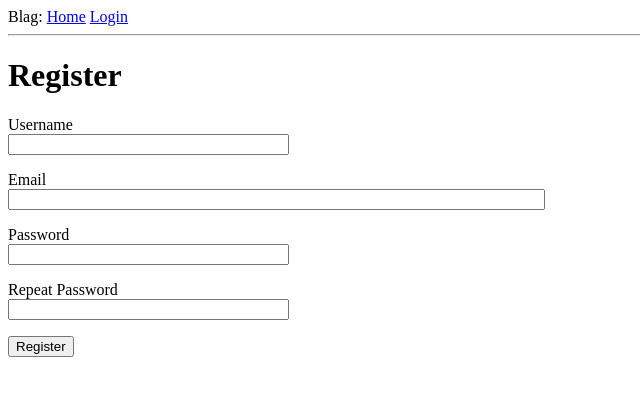
After one commit to shislgrey/flasktask, a Flask app: page /register in a window 1280 px wide. The commit adds this page. Shown: the top 396 px of the page, without its empty margins (0-640 px from the left). Run offline with Flask 3, Linux system fonts and the light colour scheme.

Commit message:
added user registration

```diff
--- a/app/forms.py
+++ b/app/forms.py
@@ -1,9 +1,32 @@
 from flask_wtf import FlaskForm
 from wtforms import StringField, PasswordField, BooleanField, SubmitField
-from wtforms.validators import DataRequired
+from wtforms.validators import ValidationError, DataRequired, Email, EqualTo
+import sqlalchemy as sa
+from app import db
+from app.models import User
 
 class LoginForm(FlaskForm):
     username = StringField('Username', validators=[DataRequired()])
     password = PasswordField('Password', validators=[DataRequired()])
     remember_me = BooleanField('Remember Me')
     submit = SubmitField('Sign In')
+
+class RegistrationForm(FlaskForm):
+    username = StringField('Username', validators=[DataRequired()])
+    email = StringField('Email', validators=[DataRequired(), Email()])
+    password = PasswordField('Password', validators=[DataRequired()])
+    password2 = PasswordField(
+        'Repeat Password', validators=[DataRequired(), EqualTo('password')])
+    submit = SubmitField('Register')
+
+    def validate_username(self, username):
+        user = db.session.scalar(sa.select(User).where(
+            User.username == username.data))
+        if user is not None:
+            raise ValidationError('Please use a different username.')
+
+    def validate_email(self, email):
+        user = db.session.scalar(sa.select(User).where(
+            User.email == email.data))
+        if user is not None:
+            raise ValidationError('Please use a different email address.')
--- a/app/routes.py
+++ b/app/routes.py
@@ -1,14 +1,10 @@
 from flask import render_template
-from app import app
-from app.forms import LoginForm
-from flask import render_template, flash, redirect, url_for
-from flask_login import current_user, login_user
+from app import app, db
+from app.forms import LoginForm, RegistrationForm
+from flask import render_template, flash, redirect, url_for, request
+from flask_login import current_user, login_user, logout_user, login_required
 import sqlalchemy as sa
-from app import db
 from app.models import User
-from flask_login import logout_user
-from flask_login import login_required
-from flask import request
 from urllib.parse import urlsplit
 
 @app.route('/')
@@ -49,3 +45,17 @@ def login():
 def logout():
     logout_user()
     return redirect(url_for('index'))
+
+@app.route('/register', methods=['GET', 'POST'])
+def register():
+    if current_user.is_authenticated:
+        return redirect(url_for('index'))
+    form = RegistrationForm()
+    if form.validate_on_submit():
+        user = User(username=form.username.data, email=form.email.data)
+        user.set_password(form.password.data)
+        db.session.add(user)
+        db.session.commit()
+        flash('Congratulations, you are now a registered user!')
+        return redirect(url_for('login'))
+    return render_template('register.html', title='Register', form=form)
--- a/app/templates/login.html
+++ b/app/templates/login.html
@@ -16,5 +16,6 @@
   </p>
   <p>{{ form.remember_me() }} {{ form.remember_me.label }}</p>
   <p>{{ form.submit() }}</p>
+  <p>New User? <a href="{{ url_for('register') }}">Click to Register!</a></p>
 </form>
 {% endblock %}
--- /dev/null
+++ b/app/templates/register.html
@@ -0,0 +1,35 @@
+{% extends "base.html" %} {% block content %}
+<h1>Register</h1>
+<form action="" method="post">
+  {{ form.hidden_tag() }}
+  <p>
+    {{ form.username.label }}<br />
+    {{ form.username(size=32) }}<br />
+    {% for error in form.username.errors %}
+    <span style="color: red">[{{ error }}]</span>
+    {% endfor %}
+  </p>
+  <p>
+    {{ form.email.label }}<br />
+    {{ form.email(size=64) }}<br />
+    {% for error in form.email.errors %}
+    <span style="color: red">[{{ error }}]</span>
+    {% endfor %}
+  </p>
+  <p>
+    {{ form.password.label }}<br />
+    {{ form.password(size=32) }}<br />
+    {% for error in form.password.errors %}
+    <span style="color: red">[{{ error }}]</span>
+    {% endfor %}
+  </p>
+  <p>
+    {{ form.password2.label }}<br />
+    {{ form.password2(size=32) }}<br />
+    {% for error in form.password2.errors %}
+    <span style="color: red">[{{ error }}]</span>
+    {% endfor %}
+  </p>
+  <p>{{ form.submit() }}</p>
+</form>
+{% endblock %}
```
